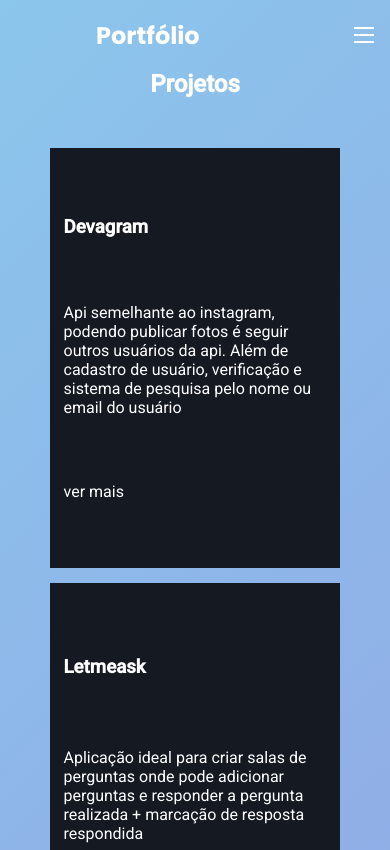
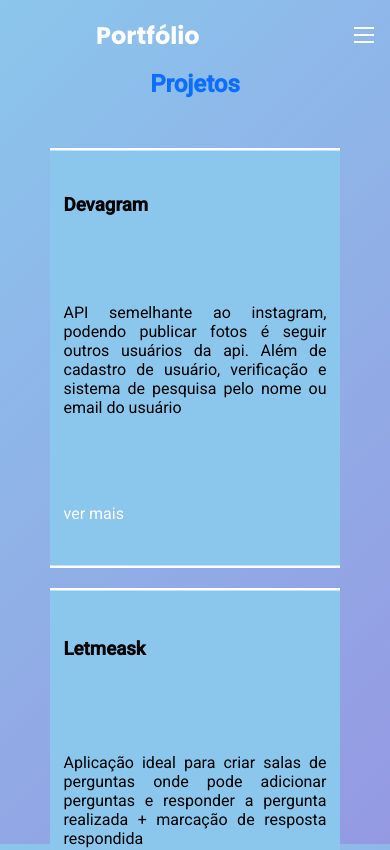
Before and after one commit to Feliper-Silva/portifolio-next, a Next.js app: page /projects in a window 390 px wide. Shown: the top 850 px of the page. Built offline with nearby package versions, Linux system fonts and the light colour scheme.

Commit message:
responsive projects

```diff
--- a/pages/projects.js
+++ b/pages/projects.js
@@ -1,3 +1,4 @@
+import Link from "next/link";
 import { Navbar } from "../src/components/navbar";
 const projects = () => {
   return (
@@ -10,11 +11,13 @@ const projects = () => {
             <div className="text-content">
               <h3>Devagram</h3>
               <p>
-                Api semelhante ao instagram, podendo publicar fotos é seguir
+                API semelhante ao instagram, podendo publicar fotos é seguir
                 outros usuários da api. Além de cadastro de usuário, verificação
                 e sistema de pesquisa pelo nome ou email do usuário
               </p>
-              <a>ver mais</a>
+              <Link href="https://github.com/Feliper-Silva/devagram-node-nextjs">
+                <a target="_blank">ver mais</a>
+              </Link>
             </div>
           </div>
           <div className="box">
@@ -25,7 +28,9 @@ const projects = () => {
                 adicionar perguntas e responder a pergunta realizada + marcação
                 de resposta respondida
               </p>
-              <a>ver mais</a>
+              <Link href="https://github.com/Feliper-Silva/letmeask">
+                <a target="_blank">ver mais</a>
+              </Link>
             </div>
           </div>
           <div className="box">
@@ -35,7 +40,9 @@ const projects = () => {
                 Com sistema de criação de notas cada usuário cria suas notas,
                 podendo pesquisar as notas e atualizar em tempo real.
               </p>
-              <a>ver mais</a>
+              <Link href="https://github.com/Feliper-Silva/client_evernote_clone">
+                <a target="_blank">ver mais</a>
+              </Link>
             </div>
           </div>
           <div className="box">
@@ -45,7 +52,9 @@ const projects = () => {
                 Aplicação com modelo do discord, sistema de chat em tempo real
                 com os amigos é criação de sala pessoal!
               </p>
-              <a>ver mais</a>
+              <Link href="https://github.com/Feliper-Silva/aluracord">
+                <a target="_blank">ver mais</a>
+              </Link>
             </div>
           </div>
         </div>
--- a/styles/projects.css
+++ b/styles/projects.css
@@ -1,19 +1,24 @@
+.projects {
+  height: calc(100vh - 70px);
+}
 .projects h2 {
   text-align: center;
-  color: #fff;
+  color: #0d6efd;
 }
 .cards {
   display: flex;
   margin: 50px;
   flex-wrap: wrap;
   justify-content: space-between;
-  gap: 15px;
+  gap: 20px;
+  align-items: center;
+  justify-content: center;
 }
 .box {
   position: relative;
   width: 300px;
   height: 420px;
-  background-color: #141922;
+  background: #fff;
   transition: 0.3s;
   overflow: hidden;
 }
@@ -48,16 +53,20 @@
   top: 50%;
   left: 50%;
   transform: translate(-50%, -50%);
-  background-color: #141922;
+  background-color: transparent;
   width: 295px;
   height: 415px;
   z-index: 10;
-  color: #fff;
+  background-color: #8bc6ec;
   padding: 0 1em;
   display: flex;
   flex-direction: column;
-  justify-content: space-evenly;
+  justify-content: space-around;
+}
+.text-content p {
+  text-align: justify;
 }
 .text-content a {
   text-decoration: none;
+  cursor: pointer;
 }
```
